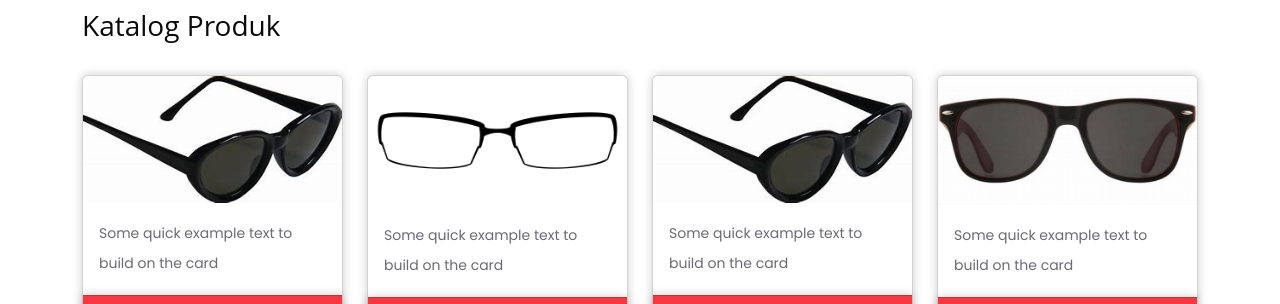
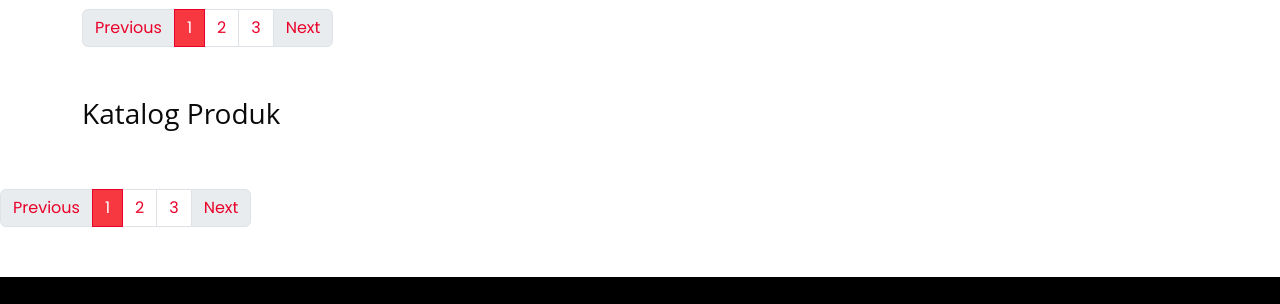
Before and after one commit to ekawigunagit/PestaHCI, a PHP site: page / in a window 1280 px wide. Shown: the part 1390-1694 px from the top of the page. Run offline with PHP 8.4, Linux system fonts and the light colour scheme; tables that the repository leaves empty or names only in its code hold one stand-in row (values such as "Sample post"); some libraries are stand-ins or nearby versions.

Commit message:
Update 13 Dec - Database & Paging

```diff
--- /dev/null
+++ b/config/config.php
@@ -0,0 +1,18 @@
+<?php
+$databaseHost = 'localhost';
+$databaseName = 'dbpesta_hci';
+$databaseUsername = 'root';
+$databasePassword = '';
+
+// $databaseHost = 'localhost';
+// $databaseName = 'souq2557_dbsoulofjakarta';
+// $databaseUsername = 'souq2557_souja';
+// $databasePassword = 'lantai13';
+
+$koneksi = mysqli_connect($databaseHost, $databaseUsername, $databasePassword, $databaseName);
+
+// Check connection
+if (mysqli_connect_errno()){
+	echo "Koneksi database gagal : " . mysqli_connect_error();
+}
+?>
--- a/css/main_styles.css
+++ b/css/main_styles.css
@@ -365,21 +365,26 @@
 }
 
 @media (max-width: 585px) {
-	.QR_Scan img{
+	.QR_Scan img {
 		width: 200px;
 	}
+
 	.home {
 		margin-bottom: 80px;
 	}
+
 	.imgthankyou {
 		margin: 0;
 	}
-	.imgthankyou img{
+
+	.imgthankyou img {
 		height: 150px;
 	}
+
 	.home-product h2 {
 		font-size: 22px;
 	}
+
 	/* Logo saat ukuran layar kecil kurang sama dengan */
 	.logo img {
 		width: 70%;
@@ -390,18 +395,19 @@
 		transition: all 200ms ease;
 	}
 
-	.why-wrapper{
-		background-color:  rgb(247, 56, 65);
+	.why-wrapper {
+		background-color: rgb(247, 56, 65);
 		margin: 70px 0 0 0;
 		padding: 0;
 	}
 
-	.why-item{
+	.why-item {
 
 		padding: 0;
 		margin: 0;
 	}
-	.why-item a img{
+
+	.why-item a img {
 		display: flex;
 		align-items: center;
 		justify-content: center;
@@ -413,11 +419,13 @@
 		margin-top: 30px;
 		width: 150px;
 	}
-	footer .logo-footer{
+
+	footer .logo-footer {
 		width: 200px;
 	}
 
 }
+
 .header.scrolled .logo img {
 	width: 70%;
 	-webkit-transition: all 200ms ease;
@@ -2796,15 +2804,18 @@
 		display: block;
 		background-color: #1b1b1b;
 	}
+
 	.imgthankyou img {
 		margin-top: 0px;
 		height: 200px;
 		background-color: darksalmon;
 	}
-	.promo-page{
+
+	.promo-page {
 		padding: 50px 0;
 	}
 }
+
 .promo {
 	margin: 10px 0 30px 0;
 }
@@ -2813,21 +2824,26 @@
 	color: black;
 	margin-top: 20px;
 }
+
 .home-product h2 {
 	font-size: 28px;
 }
+
 .katalog-product {
 	margin-top: 0px;
 	margin-bottom: 50px;
 }
+
 .katalog-item {
 	box-shadow: 0 0 10px rgba(80, 78, 78, 0.288);
 	border-bottom-left-radius: 15px;
 	border-bottom-right-radius: 15px;
 }
-.katalog-item .card-footer{
+
+.katalog-item .card-footer {
 	box-shadow: 0 0 10px rgba(80, 78, 78, 0.288);
 }
+
 .card {
 	border-bottom-left-radius: 15px;
 	border-bottom-right-radius: 15px;
@@ -2858,6 +2874,7 @@
 	height: 35px;
 	cursor: pointer;
 }
+
 .card-footer .text-visit-katalog {
 	text-align: center;
 	margin: 0;
@@ -2870,18 +2887,21 @@
 }
 
 /* btn */
-.detail-text-product p{
+.detail-text-product p {
 	color: black;
 }
+
 .detail-text-product h5 {
 	font-size: large;
 	margin: 10px 0;
 }
-.detail-text-product ul li{
+
+.detail-text-product ul li {
 	list-style: initial;
 	font-weight: bold;
 	margin: 10px 100px 0 90px;
 }
+
 .detail-list .bnt-ajukan {
 	margin: 30px 0;
 	display: flex;
@@ -2898,88 +2918,105 @@
 	width: 180px;
 	cursor: pointer;
 }
+
 /* why-wrapper */
-.why-wrapper{
-	background-color:  rgb(247, 56, 65);
-}
-@media(min-width:460px){
+.why-wrapper {
+	background-color: rgb(247, 56, 65);
+}
+
+@media(min-width:460px) {
 	.QR_Scan .QR_Scan img {
 		height: 80%;
 		margin: 0;
 	}
+
 	.home-product h2 {
 		font-size: 20px;
 	}
-	.why-item{
+
+	.why-item {
 		padding: 20px 0;
 		display: flex;
 		align-items: center;
 		justify-content: center;
 	}
-	.why-item img{
+
+	.why-item img {
 		padding: 0;
 		height: 60px;
 	}
+
 	.ojk img {
 		text-align: right;
 		margin-top: 30px;
 		width: 200px;
 	}
-	footer .logo-footer{
+
+	footer .logo-footer {
 		width: 180px;
 	}
 }
 
-@media(min-width:1024px){
+@media(min-width:1024px) {
 	.imgthankyou img {
 		margin: 0;
 		height: 400px;
 	}
+
 	.home-product h2 {
 		font-size: 28px;
 	}
+
 	.card-img-top-1 {
 		height: 230px;
 		object-fit: cover;
 	}
-	.why-item{
+
+	.why-item {
 		padding: 50px 0;
 		display: flex;
 		align-items: center;
 		justify-content: center;
 	}
-	.why-item img{
+
+	.why-item img {
 		padding: 0;
 		height: 70px;
 	}
+
 	.ojk img {
 		text-align: right;
 		margin-top: 30px;
 		width: 300px;
 	}
-	footer .logo-footer{
+
+	footer .logo-footer {
 		width: 300px;
 	}
 }
 
-.why-item:hover{
+.why-item:hover {
 	background-color: rgba(63, 78, 100, 0.15);
 }
-.active-item{
+
+.active-item {
 	background-color: rgba(99, 22, 22, 0.377);
 }
 
 /* promo */
-.promo-wrapper .container{
+.promo-wrapper .container {
 	padding: 0 20px;
 }
+
 .promo-card-wrapper {
-	padding:50px 0;
+	padding: 50px 0;
 	margin: 30px 0 0 0;
 }
-.promo-card-wrapper .promo-card{
+
+.promo-card-wrapper .promo-card {
 	margin-top: 25px;
 }
+
 .promo {
 	margin: 10px 0 30px 0;
 }
@@ -3010,9 +3047,10 @@
 	margin-top: 10px;
 }
 
-footer .sosmed img{
+footer .sosmed img {
 	margin-left: 4px;
 }
+
 /* footer .footer-base {
 	width: 100%;
 	padding: 0;
@@ -3053,7 +3091,7 @@
 
 
 .modal {
-	background-color: rgba(0,0,0,.7);
+	background-color: rgba(0, 0, 0, .7);
 }
 
 .trigger-btn {
@@ -3067,19 +3105,23 @@
 .btn-primary {
 	cursor: pointer;
 }
+
 .item-brand-all {
 	padding: 0;
 
 }
+
 .item-brand {
 	padding: 0;
 	border-bottom: 1px solid rgba(139, 134, 134, 0.205);
 }
+
 .item-brand-list {
 	text-align: center;
 	padding: 30px 0;
 }
-.item-brand-list img{
+
+.item-brand-list img {
 	width: 80px;
 }
 
@@ -3087,9 +3129,29 @@
 	cursor: pointer;
 	background-color: rgba(63, 63, 63, 0.377);
 }
+
 .hadiah-item {
 	margin: 20px 0;
 }
-.hadiah-item .card-footer{
+
+.hadiah-item .card-footer {
 	margin-top: 30px;
 }
+
+/* Style Edit Paging */
+
+.custome_paging {
+	margin-bottom: 50px;
+}
+
+.page-item.active .page-link {
+	color: #fff !important;
+	background: rgb(247, 56, 65) !important;
+	border-color: #ea0129;
+	color: #ea0129;
+}
+
+.page-item .page-link {
+	color: #ea0129 !important;
+
+}
--- a/index.php
+++ b/index.php
@@ -1,3 +1,6 @@
+<?php
+	include "config/config.php";
+?>
 <!DOCTYPE html>
 <html lang="en">
 
--- a/source.php
+++ b/source.php
@@ -79,14 +79,136 @@
         </div>
 
         <div class="katalog-product">
+            <?php
+            // cek status page
+            if (isset($_GET['pagenow']) && $_GET['pagenow'] != "") {
+                $pagenow = $_GET['pagenow'];
+            } else {
+                $pagenow = 1;
+            }
+
+
+            $batas = 16;
+            $posisi = ($pagenow - 1) * $batas;
+            $previous_page = $pagenow - 1;
+            $next_page = $pagenow + 1;
+            $adjacents = "2";
+
+            $count_data_product = "SELECT * FROM products WHERE status=1";
+            $query_count_product = mysqli_query($koneksi, $count_data_product);
+            $total_data_product = mysqli_num_rows($query_count_product);
+            $total_data_page = ceil($total_data_product / $batas);
+
+
+            $data_product = "SELECT * FROM products WHERE status=1 ORDER BY id DESC LIMIT $posisi,$batas";
+            $query_product = mysqli_query($koneksi, $data_product);
+            $second_last = $total_data_page - 1; // total page minus 1 untuk menentukan
+            // $second_last_en = base64_encode("$second_last");
+            $linkaddress = "index.php";
+            ?>
+
+            <!-- Paging atas -->
+            <div class="row custome_paging justify-content-center">
+                <nav aria-label="...">
+                    <ul class="pagination">
+                        <?php
+                        // link awal
+                        if ($pagenow <= 1) { // bu
+                            echo "
+                                <li class='page-item disabled'>
+                                    <span class='page-link'>Previous</span>
+                                </li>
+                                ";
+                        } else if ($pagenow > 1) {
+                            echo "
+                                <li class='page-item'>
+                                    <a class='page-link' href='$linkaddress?pagenow=$previous_page'>Previous</a>
+                                </li>
+                                ";
+                        }
+
+                        if ($pagenow <= 1) {
+                            $pagenow1 = $pagenow + 1;
+                            $pagenow2 = $pagenow + 2;
+                            echo "
+                                <li class='page-item active'>
+                                    <a class='page-link'>" . $pagenow . "</a>
+                                </li>
+                                <li class='page-item'>
+                                    <a class='page-link' href='$linkaddress?pagenow=$pagenow1'>" . $pagenow1 . "</a>
+                                </li>
+                                <li class='page-item'>
+                                    <a class='page-link' href='$linkaddress?pagenow=$pagenow2'>" . $pagenow2 . "</a>
+                                </li>
+                                ";
+                        } else if (($pagenow > 1) && ($pagenow < $total_data_page)) {
+                            $pagenowMin1 = $pagenow - 1;
+                            $pagenowPlus1 = $pagenow + 1;
+                            echo "
+                                <li class='page-item'>
+                                    <a class='page-link' href='$linkaddress?pagenow=$pagenowMin1'>" . $pagenowMin1 . "</a>
+                                </li>
+                                <li class='page-item active'>
+                                    <a class='page-link'>" . $pagenow . "</a>
+                                </li>
+                                <li class='page-item'>
+                                    <a class='page-link' href='$linkaddress?pagenow=$pagenowPlus1'>" . $pagenowPlus1 . "</a>
+                                </li>
+                                ";
+                        } else if ($pagenow >= $total_data_page) {
+                            $pagenowMin1 = $total_data_page - 1;
+                            $pagenowMin2 = $total_data_page - 2;
+                            echo "
+                                <li class='page-item'>
+                                    <a class='page-link' href='$linkaddress?pagenow=$pagenowMin2'>" . $pagenowMin2 . "</a>
+                                </li>
+                                <li class='page-item'>
+                                    <a class='page-link' href='$linkaddress?pagenow=$pagenowMin1'>" . $pagenowMin1 . "</a>
+                                </li>
+                                <li class='page-item active'>
+                                    <a class='page-link'>" . $pagenow . "</a>
+                                </li>
+                                ";
+                        }
+                        ?>
+
+                        <!-- <li class="page-item"><a class="page-link" href="#">1</a></li>
+                        <li class="page-item active">
+                            <span class="page-link">
+                                2
+                                <span class="sr-only">(current)</span>
+                            </span>
+                        </li>
+                        <li class="page-item"><a class="page-link" href="#">3</a></li> -->
+                        <?php
+                        if ($pagenow >= $total_data_page) {
+                            echo "
+                                <li class='page-item disabled'>
+                                    <span class='page-link'>Next</span>
+                                </li>
+                                ";
+                        } else if ($pagenow < $total_data_page) {
+                            echo "
+                                <li class='page-item'>
+                                    <a class='page-link' href='$linkaddress?pagenow=$next_page'>Next</a>
+                                </li>
+                                ";
+                        }
+                        ?>
+                    </ul>
+                </nav>
+            </div>
             <h2>Katalog Produk</h2>
             <div class="row">
-
+                <?php
+                //Tampil data
+                while ($show_product = mysqli_fetch_array($query_product)) {
+                ?>
                     <div class="col-6 col-md-6 col-lg-3 mt-4">
                         <div class="card katalog-item">
-                        <img src="./images/product/glass01.jpg" class="card-img-top" alt="...">
+                            <img src="./images/product/<?php echo $show_product['image_product']; ?>" class="card-img-top" alt="...">
                             <div class="card-body">
-                            <p class="card-text">Some quick example text to build on the card </p>
+                                <p class="card-text"><?php echo $show_product['product_name']; ?></p>
                             </div>
                             <span class="link trigger-btn" data-toggle="modal" data-target="#myModal">
                                 <div class="card-footer">
@@ -95,119 +217,109 @@
                             </span>
                         </div>
                     </div>
+                <?php
+                }
+                ?>
 
-                <div class="col-6 col-md-6 col-lg-3 mt-4">
-                    <div class="card katalog-item">
-                        <img src="./images/product/glass02.png" class="card-img-top" alt="...">
-                        <div class="card-body">
-                            <p class="card-text">Some quick example text to build on the card </p>
             </div>
-                        <span class="link trigger-btn" data-toggle="modal" data-target="#myModal">
-                            <div class="card-footer">
-                                <p class="text-visit-katalog">Apply Now</p>
         </div>
+    </div>
+    <!-- Paging -->
+    <div class="row custome_paging justify-content-center">
+        <nav aria-label="...">
+            <ul class="pagination">
+                <?php
+                // link awal
+                if ($pagenow <= 1) { // bu
+                    echo "
+                        <li class='page-item disabled'>
+                            <span class='page-link'>Previous</span>
+                        </li>
+                        ";
+                } else if ($pagenow > 1) {
+                    echo "
+                        <li class='page-item'>
+                            <a class='page-link' href='$linkaddress?pagenow=$previous_page'>Previous</a>
+                        </li>
+                        ";
+                }
+
+                if ($pagenow <= 1) {
+                    $pagenow1 = $pagenow + 1;
+                    $pagenow2 = $pagenow + 2;
+                    echo "
+                        <li class='page-item active'>
+                            <a class='page-link'>" . $pagenow . "</a>
+                        </li>
+                        <li class='page-item'>
+                            <a class='page-link' href='$linkaddress?pagenow=$pagenow1'>" . $pagenow1 . "</a>
+                        </li>
+                        <li class='page-item'>
+                            <a class='page-link' href='$linkaddress?pagenow=$pagenow2'>" . $pagenow2 . "</a>
+                        </li>
+                        ";
+                } else if (($pagenow > 1) && ($pagenow < $total_data_page)) {
+                    $pagenowMin1 = $pagenow - 1;
+                    $pagenowPlus1 = $pagenow + 1;
+                    echo "
+                        <li class='page-item'>
+                            <a class='page-link' href='$linkaddress?pagenow=$pagenowMin1'>" . $pagenowMin1 . "</a>
+                        </li>
+                        <li class='page-item active'>
+                            <a class='page-link'>" . $pagenow . "</a>
+                        </li>
+                        <li class='page-item'>
+                            <a class='page-link' href='$linkaddress?pagenow=$pagenowPlus1'>" . $pagenowPlus1 . "</a>
+                        </li>
+                        ";
+                } else if ($pagenow >= $total_data_page) {
+                    $pagenowMin1 = $total_data_page - 1;
+                    $pagenowMin2 = $total_data_page - 2;
+                    echo "
+                        <li class='page-item'>
+                            <a class='page-link' href='$linkaddress?pagenow=$pagenowMin2'>" . $pagenowMin2 . "</a>
+                        </li>
+                        <li class='page-item'>
+                            <a class='page-link' href='$linkaddress?pagenow=$pagenowMin1'>" . $pagenowMin1 . "</a>
+                        </li>
+                        <li class='page-item active'>
+                            <a class='page-link'>" . $pagenow . "</a>
+                        </li>
+                        ";
+                }
+                ?>
+
+                <!-- <li class="page-item"><a class="page-link" href="#">1</a></li>
+                <li class="page-item active">
+                    <span class="page-link">
+                        2
+                        <span class="sr-only">(current)</span>
                     </span>
+                </li>
+                <li class="page-item"><a class="page-link" href="#">3</a></li> -->
+                <?php
+                if ($pagenow >= $total_data_page) {
+                    echo "
+                        <li class='page-item disabled'>
+                            <span class='page-link'>Next</span>
+                        </li>
+                        ";
+                } else if ($pagenow < $total_data_page) {
+                    echo "
+                        <li class='page-item'>
+                            <a class='page-link' href='$linkaddress?pagenow=$next_page'>Next</a>
+                        </li>
+                        ";
+                }
+                ?>
+            </ul>
+        </nav>
     </div>
 </div>
 
 
-                <div class="col-6 col-md-6 col-lg-3 mt-4">
-                    <div class="card katalog-item">
-                        <img src="./images/product/glass01.jpg" class="card-img-top" alt="...">
-                        <div class="card-body">
-                            <p class="card-text">Some quick example text to build on the card </p>
-                        </div>
-                        <span class="link trigger-btn" data-toggle="modal" data-target="#myModal">
-                            <div class="card-footer">
-                                <p class="text-visit-katalog">Apply Now</p>
-                            </div>
-                        </span>
-                    </div>
-                </div>
-
-                <div class="col-6 col-md-6 col-lg-3 mt-4 mb-4">
-                    <div class="card katalog-item">
-                        <img src="./images/product/glass04.jpg" class="card-img-top" alt="...">
-                        <div class="card-body">
-                            <p class="card-text">Some quick example text to build on the card </p>
-                        </div>
-                        <!--  -->
-                        <span class="link trigger-btn" data-toggle="modal" data-target="#myModal">
-                            <div class="card-footer">
-                                <p class="text-visit-katalog">Apply Now</p>
-                            </div>
-                        </span>
-                    </div>
-                </div>
-
-                <div class="col-6 col-md-6 col-lg-3 mt-4">
-                    <div class="card katalog-item">
-                        <img src="./images/product/glass01.jpg" class="card-img-top" alt="...">
-                        <div class="card-body">
-                            <p class="card-text">Some quick example text to build on the card </p>
-                        </div>
-                        <span class="link trigger-btn" data-toggle="modal" data-target="#myModal">
-                            <div class="card-footer">
-                                <p class="text-visit-katalog">Apply Now</p>
-                            </div>
-                        </span>
-                    </div>
-                </div>
-
-                <div class="col-6 col-md-6 col-lg-3 mt-4">
-                    <div class="card katalog-item">
-                        <img src="./images/product/glass02.png" class="card-img-top" alt="...">
-                        <div class="card-body">
-                            <p class="card-text">Some quick example text to build on the card </p>
-                        </div>
-                        <span class="link trigger-btn" data-toggle="modal" data-target="#myModal">
-                            <div class="card-footer">
-                                <p class="text-visit-katalog">Apply Now</p>
-                            </div>
-                        </span>
-                    </div>
-                </div>
-
-
-                <div class="col-6 col-md-6 col-lg-3 mt-4">
-                    <div class="card katalog-item">
-                        <img src="./images/product/glass01.jpg" class="card-img-top" alt="...">
-                        <div class="card-body">
-                            <p class="card-text">Some quick example text to build on the card </p>
-                        </div>
-                        <span class="link trigger-btn" data-toggle="modal" data-target="#myModal">
-                            <div class="card-footer">
-                                <p class="text-visit-katalog">Apply Now</p>
-                            </div>
-                        </span>
-                    </div>
-                </div>
-
-                <div class="col-6 col-md-6 col-lg-3 mt-4 mb-4">
-                    <div class="card katalog-item">
-                        <img src="./images/product/glass04.jpg" class="card-img-top" alt="...">
-                        <div class="card-body">
-                            <p class="card-text">Some quick example text to build on the card </p>
-                        </div>
-                        <!--  -->
-                        <span class="link trigger-btn" data-toggle="modal" data-target="#myModal">
-                            <div class="card-footer">
-                                <p class="text-visit-katalog">Apply Now</p>
-                            </div>
-                        </span>
-                    </div>
-                </div>
-
-
-
-            </div>
-        </div>
-    </div>
-</div>
-
 <!-- Modal HTML PRODUCT -->
-<div id="myModal" class="modal" role="dialog" aria-labelledby="myModalLabel" aria-hidden="true" data-keyboard="false"
-    data-backdrop="static">
+<div id="myModal" class="modal" role="dialog" aria-labelledby="myModalLabel" aria-hidden="true" data-keyboard="false" data-backdrop="static">
     <div class="modal-dialog modal-md">
         <div class="modal-content">
             <form action="index.php?page=thankyouPage" method="post" class="submitForm" data-type="login">
```
Also changed, not shown: images/product/Ray-ban-5373D-optikinternasional.jpg (added). Lines whose indentation alone changed are shown as unchanged.
